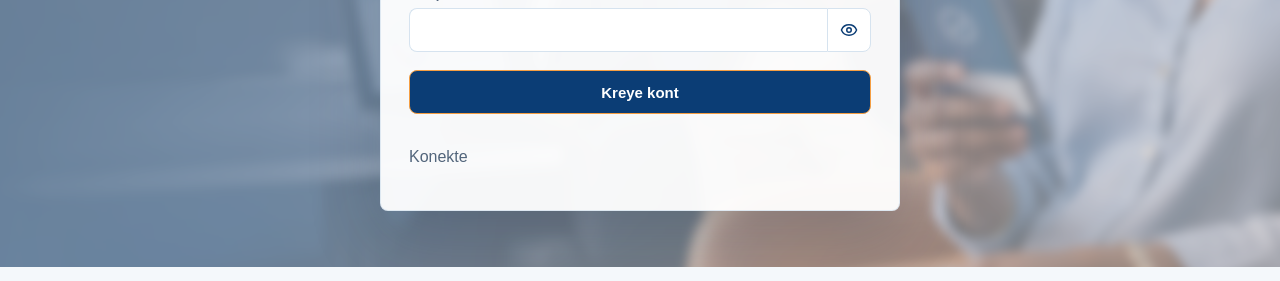
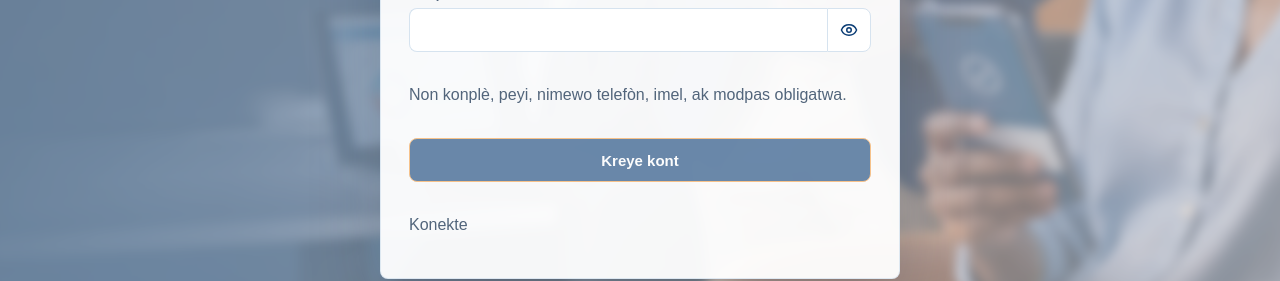
Before and after one commit to slormierparalelgroup-arch/pretem, a Next.js app: page /signup in a window 1280 px wide. Shown: the part 612-893 px from the top of the page. Built offline with nearby package versions, Linux system fonts and the light colour scheme; no server answers.

Commit message:
Require complete signup details

```diff
--- a/app/signup/page.tsx
+++ b/app/signup/page.tsx
@@ -19,6 +19,8 @@ export default function SignupPage() {
   const [message, setMessage] = useState("");
   const [loading, setLoading] = useState(false);
 
+  const canSubmit = Boolean(fullName.trim() && country.trim() && phone.trim() && email.trim() && password.trim().length >= 6);
+
   async function submit(event: FormEvent<HTMLFormElement>) {
     event.preventDefault();
     if (!isSupabaseConfigured) {
@@ -26,10 +28,15 @@ export default function SignupPage() {
       return;
     }
 
+    if (!canSubmit) {
+      setMessage(t("signupRequiredFields"));
+      return;
+    }
+
     setLoading(true);
     setMessage("");
     const { data, error } = await supabase.auth.signUp({
-      email,
+      email: email.trim(),
       password,
       options: {
         data: {
@@ -88,8 +95,9 @@ export default function SignupPage() {
             {t("supabaseMissing")}
           </p>
         ) : null}
+        {!canSubmit ? <p className="muted">{t("signupRequiredFields")}</p> : null}
         {message ? <p className="notice">{message}</p> : null}
-        <button disabled={loading}>{loading ? "..." : t("createAccount")}</button>
+        <button disabled={loading || !canSubmit}>{loading ? "..." : t("createAccount")}</button>
         <p className="muted">
           <Link href="/login">{t("login")}</Link>
         </p>
--- a/components/LanguageProvider.tsx
+++ b/components/LanguageProvider.tsx
@@ -151,6 +151,7 @@ const dictionaries: Record<Language, Dictionary> = {
     signOut: "Dekonekte",
     sent: "Voye",
     signupCountry: "Peyi",
+    signupRequiredFields: "Non konplè, peyi, nimewo telefòn, imel, ak modpas obligatwa.",
     statusApproved: "Apwouve",
     statusCanceled: "Anile",
     statusPaid: "Peye",
@@ -345,6 +346,7 @@ const dictionaries: Record<Language, Dictionary> = {
     signOut: "Sign out",
     sent: "Sent",
     signupCountry: "Country",
+    signupRequiredFields: "Full name, country, phone number, email, and password are required.",
     statusApproved: "Approved",
     statusCanceled: "Canceled",
     statusPaid: "Paid",
@@ -539,6 +541,7 @@ const dictionaries: Record<Language, Dictionary> = {
     signOut: "Cerrar sesión",
     sent: "Enviado",
     signupCountry: "País",
+    signupRequiredFields: "Nombre completo, país, teléfono, correo y contraseña son obligatorios.",
     statusApproved: "Aprobado",
     statusCanceled: "Cancelada",
     statusPaid: "Pagado",
```
